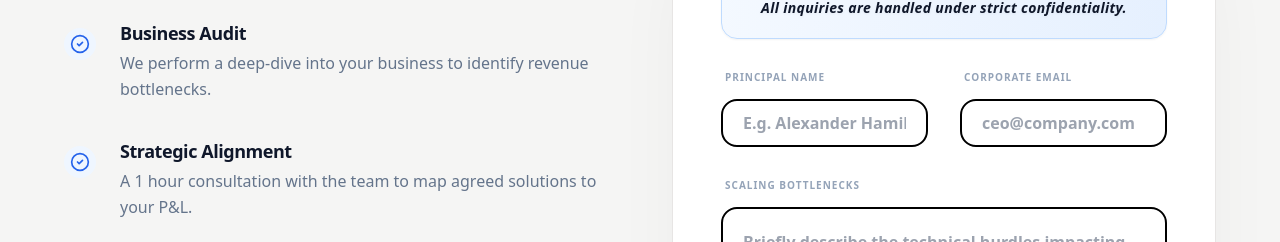
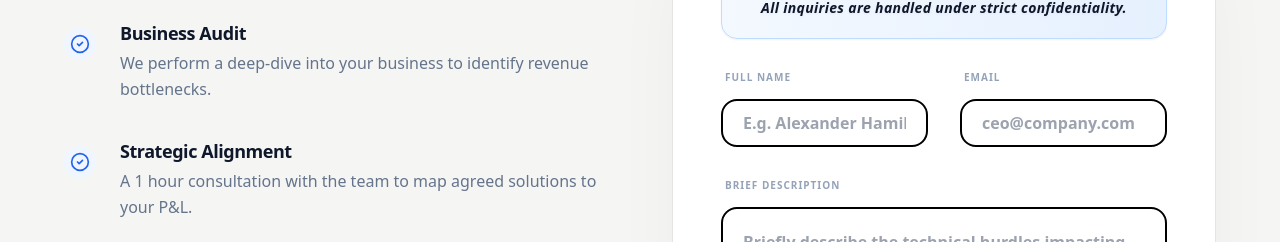
Before and after one commit to l-tting/ab-consul, a Next.js app in the folder my-app/: page /contact in a window 1280 px wide. Shown: the part 611-853 px from the top of the page. Built offline with nearby package versions, Linux system fonts and the light colour scheme.

Commit message:
test font size...

```diff
--- a/my-app/src/components/AboutHero.jsx
+++ b/my-app/src/components/AboutHero.jsx
@@ -39,7 +39,7 @@ export default function AboutHero() {
         </p>
 
         {/* Secondary description (like supporting contact info block style) */}
-        <div className="flex flex-wrap justify-center gap-10 text-[11px] font-black text-slate-400 uppercase tracking-[0.2em]">
+        {/* <div className="flex flex-wrap justify-center gap-10 text-[11px] font-black text-slate-400 uppercase tracking-[0.2em]">
           <div className="flex items-center gap-3 hover:text-slate-900 transition-colors">
             <span className="w-2 h-2 bg-blue-600 rounded-full" />
             <span>Engineering → Capital Alignment</span>
@@ -49,7 +49,7 @@ export default function AboutHero() {
             <span className="w-2 h-2 bg-blue-600 rounded-full" />
             <span>Infrastructure Value Creation</span>
           </div>
-        </div>
+        </div> */}
       </div>
     </section>
   );
--- a/my-app/src/components/ContactBody.jsx
+++ b/my-app/src/components/ContactBody.jsx
@@ -114,17 +114,17 @@ export default function ContactBody() {
 
                   <div className="grid grid-cols-1 md:grid-cols-2 gap-8">
                     <div className="space-y-3">
-                      <label className="text-[10px] font-black uppercase tracking-widest text-slate-400 ml-1">Principal Name</label>
+                      <label className="text-[10px] font-black uppercase tracking-widest text-slate-400 ml-1">Full Name</label>
                       <input name="name" required placeholder="E.g. Alexander Hamilton" className="w-full h-12 px-5 rounded-2xl border-2 border-black focus:outline-none focus:ring-4 focus:ring-blue-600/10 focus:border-blue-500 font-bold text-slate-900" />
                     </div>
                     <div className="space-y-3">
-                      <label className="text-[10px] font-black uppercase tracking-widest text-slate-400 ml-1">Corporate Email</label>
+                      <label className="text-[10px] font-black uppercase tracking-widest text-slate-400 ml-1"> Email</label>
                       <input name="email" type="email" required placeholder="ceo@company.com" className="w-full h-12 px-5 rounded-2xl border-2 border-black focus:outline-none focus:ring-4 focus:ring-blue-600/10 focus:border-blue-500 font-bold text-slate-900" />
                     </div>
                   </div>
 
                   <div className="space-y-3">
-                    <label className="text-[10px] font-black uppercase tracking-widest text-slate-400 ml-1">Scaling Bottlenecks</label>
+                    <label className="text-[10px] font-black uppercase tracking-widest text-slate-400 ml-1">Brief Description</label>
                     <textarea name="details" required placeholder="Briefly describe the technical hurdles impacting your revenue velocity..." className="w-full min-h-[160px] p-5 rounded-2xl border-2 border-black focus:outline-none focus:ring-4 focus:ring-blue-600/10 focus:border-blue-500 font-bold text-slate-900 resize-none leading-relaxed" />
                   </div>
 
--- a/my-app/src/components/Team.jsx
+++ b/my-app/src/components/Team.jsx
@@ -50,7 +50,7 @@ export default function TeamSection() {
             Direct access to
             <span className="text-stone-400 italic font-serif font-black"> the founders.</span>
           </p>
-          <p className="text-slate-500 text-sm max-w-xl mx-auto leading-relaxed font-bold">
+          <p className="text-slate-600 text-lg max-w-xl mx-auto leading-relaxed font-medium">
             We don't delegate to account managers. You partner directly with the
             architects responsible for your growth and scaling engine.
           </p>
```
